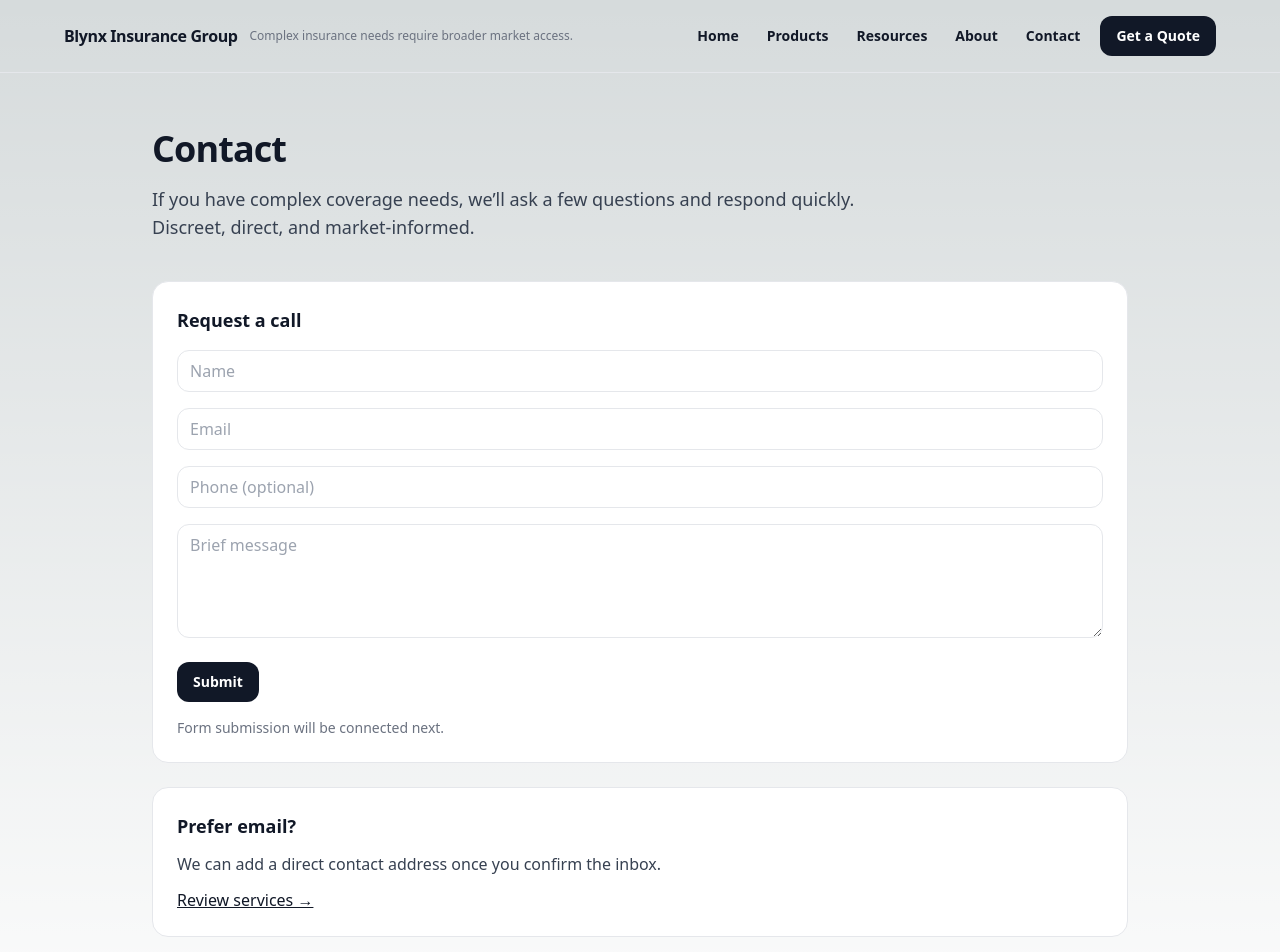
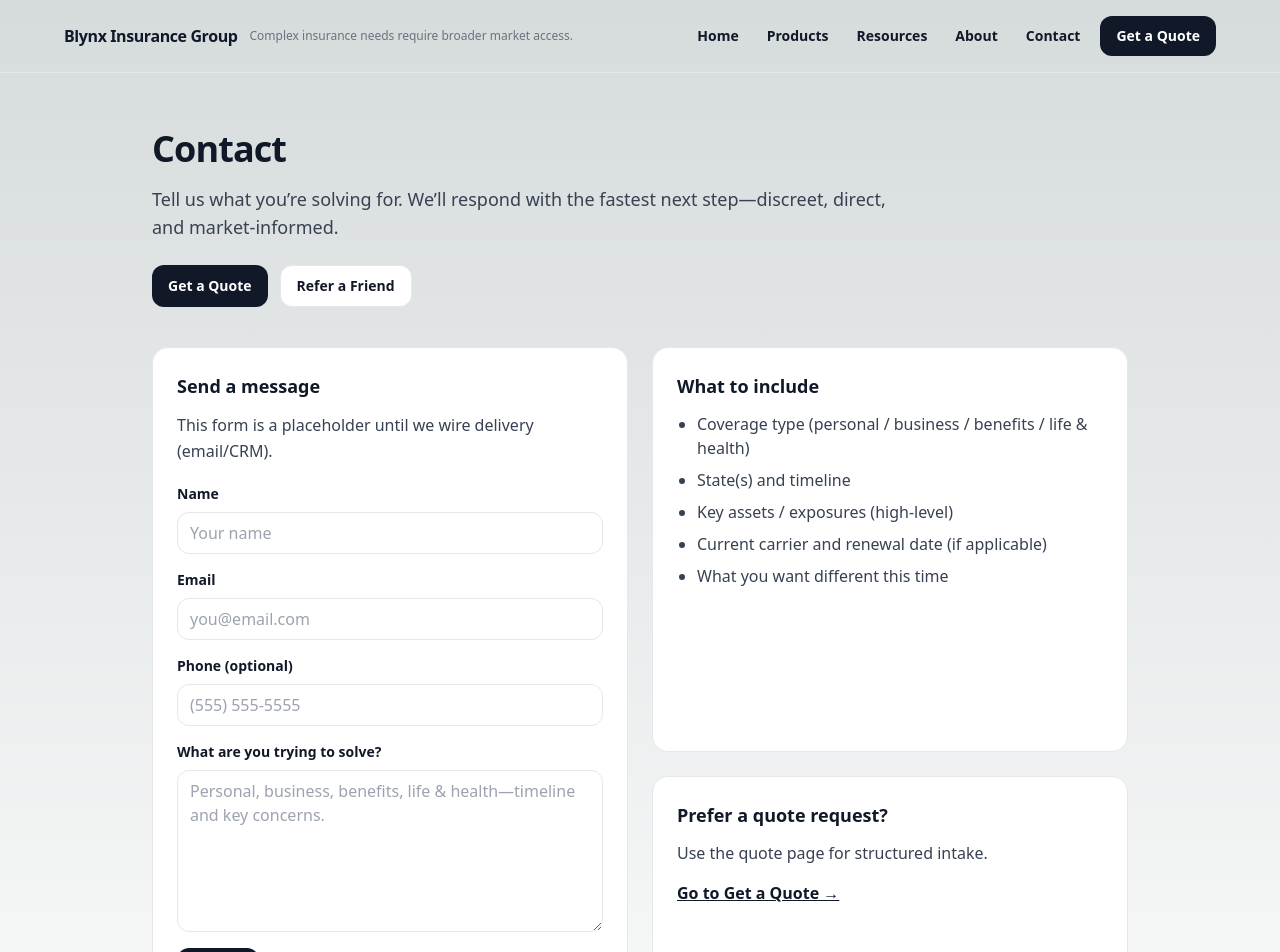
Before and after one commit to Thoxie/Blynx-Insurance-Group, a Next.js app: page /contact in a window 1280 px wide. Shown: the top 952 px of the page. Built offline with nearby package versions, Linux system fonts and the light colour scheme.

Commit message:
Update page.tsx

```diff
--- a/app/contact/page.tsx
+++ b/app/contact/page.tsx
@@ -10,7 +10,7 @@ import Link from "next/link";
 export const metadata: Metadata = {
   title: "Contact | Blynx Insurance Group",
   description:
-    "Request a confidential conversation with Blynx Insurance Group to discuss complex insurance coverage and risk management needs.",
+    "Contact Blynx Insurance Group. Discreet, direct communication for complex insurance needs.",
 };
 
 export default function ContactPage() {
@@ -21,58 +21,113 @@ export default function ContactPage() {
           Contact
         </h1>
         <p className="mt-4 text-lg text-gray-700 max-w-3xl">
-          If you have complex coverage needs, we’ll ask a few questions and
-          respond quickly. Discreet, direct, and market-informed.
+          Tell us what you’re solving for. We’ll respond with the fastest next
+          step—discreet, direct, and market-informed.
         </p>
+
+        <div className="mt-6 flex flex-wrap gap-3">
+          <Link
+            href="/quote"
+            className="inline-flex items-center justify-center rounded-xl bg-gray-900 px-4 py-2.5 text-sm font-semibold text-white hover:bg-gray-800 transition"
+          >
+            Get a Quote
+          </Link>
+          <Link
+            href="/resources/refer"
+            className="inline-flex items-center justify-center rounded-xl border border-gray-200 bg-white px-4 py-2.5 text-sm font-semibold text-gray-900 hover:bg-gray-50 transition"
+          >
+            Refer a Friend
+          </Link>
+        </div>
       </header>
 
-      <section className="grid gap-6">
+      <section className="grid gap-6 md:grid-cols-2">
         <div className="rounded-2xl border border-gray-200 bg-white p-6">
-          <h2 className="text-lg font-semibold">Request a call</h2>
+          <h2 className="text-lg font-semibold">Send a message</h2>
+          <p className="mt-3 text-gray-700 leading-relaxed">
+            This form is a placeholder until we wire delivery (email/CRM).
+          </p>
 
-          <form className="mt-4 grid gap-4">
+          <form className="mt-5 grid gap-4">
+            <div className="grid gap-2">
+              <label className="text-sm font-semibold text-gray-900">
+                Name
+              </label>
               <input
-              placeholder="Name"
+                placeholder="Your name"
                 className="rounded-xl border border-gray-200 px-3 py-2"
               />
+            </div>
+
+            <div className="grid gap-2">
+              <label className="text-sm font-semibold text-gray-900">
+                Email
+              </label>
               <input
-              placeholder="Email"
                 type="email"
+                placeholder="you@email.com"
                 className="rounded-xl border border-gray-200 px-3 py-2"
               />
+            </div>
+
+            <div className="grid gap-2">
+              <label className="text-sm font-semibold text-gray-900">
+                Phone (optional)
+              </label>
               <input
-              placeholder="Phone (optional)"
+                placeholder="(555) 555-5555"
                 className="rounded-xl border border-gray-200 px-3 py-2"
               />
+            </div>
+
+            <div className="grid gap-2">
+              <label className="text-sm font-semibold text-gray-900">
+                What are you trying to solve?
+              </label>
               <textarea
-              placeholder="Brief message"
-              rows={4}
+                rows={6}
+                placeholder="Personal, business, benefits, life & health—timeline and key concerns."
                 className="rounded-xl border border-gray-200 px-3 py-2"
               />
+            </div>
 
             <button
               type="button"
-              className="mt-2 w-fit rounded-xl bg-gray-900 px-4 py-2.5 text-sm font-semibold text-white hover:bg-gray-800 transition"
+              className="w-fit rounded-xl bg-gray-900 px-4 py-2.5 text-sm font-semibold text-white hover:bg-gray-800 transition"
             >
               Submit
             </button>
 
             <p className="text-sm text-gray-500">
-              Form submission will be connected next.
+              Do not include sensitive information unless requested through a
+              secure channel.
             </p>
           </form>
         </div>
 
+        <div className="grid gap-6">
           <div className="rounded-2xl border border-gray-200 bg-white p-6">
-          <h2 className="text-lg font-semibold">Prefer email?</h2>
+            <h2 className="text-lg font-semibold">What to include</h2>
+            <ul className="mt-3 list-disc space-y-2 pl-5 text-gray-700">
+              <li>Coverage type (personal / business / benefits / life & health)</li>
+              <li>State(s) and timeline</li>
+              <li>Key assets / exposures (high-level)</li>
+              <li>Current carrier and renewal date (if applicable)</li>
+              <li>What you want different this time</li>
+            </ul>
+          </div>
+
+          <div className="rounded-2xl border border-gray-200 bg-white p-6">
+            <h2 className="text-lg font-semibold">Prefer a quote request?</h2>
             <p className="mt-3 text-gray-700">
-            We can add a direct contact address once you confirm the inbox.
+              Use the quote page for structured intake.
             </p>
-          <p className="mt-3">
-            <Link href="/services" className="underline">
-              Review services →
+            <div className="mt-4">
+              <Link href="/quote" className="underline font-semibold">
+                Go to Get a Quote →
               </Link>
-          </p>
+            </div>
+          </div>
         </div>
       </section>
     </main>
```
Lines whose indentation alone changed are shown as unchanged.
